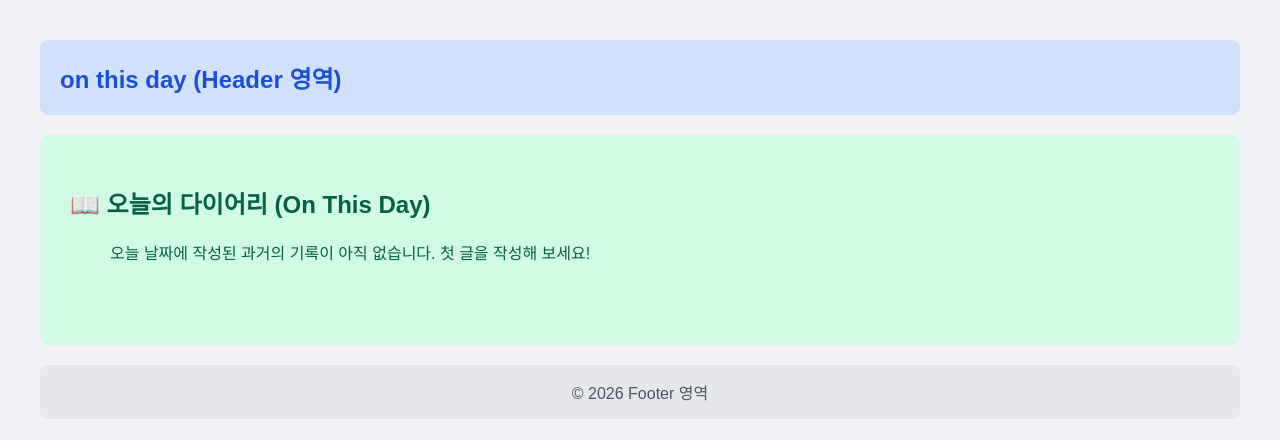
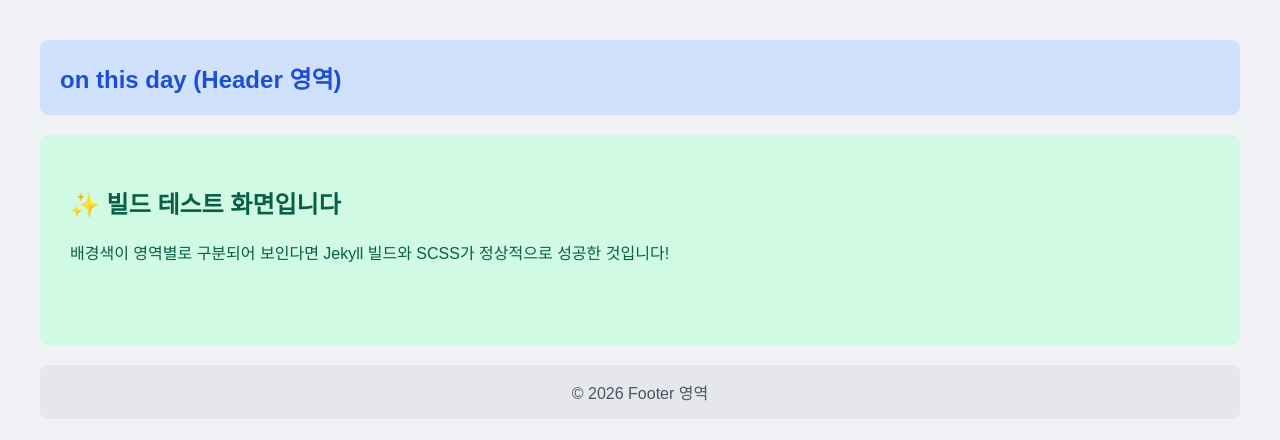
Before and after one commit to yunj3h/yunj3h.github.io, a Jekyll site: the page built from index.md, in a window 1280 px wide. Shown: the top 440 px of the page. Built offline with Jekyll 4.4.1, drawn with Linux system fonts in a browser that asks for light colours.

Commit message:
Update index.md to modify content structure
Removed the diary section and added a build test message.

```diff
--- a/index.md
+++ b/index.md
@@ -3,32 +3,5 @@ layout: default
 title: "홈"
 ---
 
-<h2>📖 오늘의 다이어리 (On This Day)</h2>
-
-{% assign current_month = site.time | date: "%m" %}
-{% assign current_day = site.time | date: "%d" %}
-{% assign current_year = site.time | date: "%Y" | plus: 0 %}
-
-<ul class="diary-list">
-  {% assign found = false %}
-  {% for post in site.posts %}
-    {% assign post_month = post.date | date: "%m" %}
-    {% assign post_day = post.date | date: "%d" %}
-    {% assign post_year = post.date | date: "%Y" | plus: 0 %}
-
-    {% if post_month == current_month and post_day == current_day %}
-      {% assign found = true %}
-      <li class="diary-item">
-        <span class="diary-year">{{ post_year }}년</span>
-        <a href="{{ post.url | relative_url }}">{{ post.title }}</a>
-        <div class="diary-excerpt">
-          {{ post.excerpt | strip_html | truncate: 100 }}
-        </div>
-      </li>
-    {% endif %}
-  {% endfor %}
-
-  {% if found == false %}
-    <p>오늘 날짜에 작성된 과거의 기록이 아직 없습니다. 첫 글을 작성해 보세요!</p>
-  {% endif %}
-</ul>
+<h2>✨ 빌드 테스트 화면입니다</h2>
+<p>배경색이 영역별로 구분되어 보인다면 Jekyll 빌드와 SCSS가 정상적으로 성공한 것입니다!</p>
```
